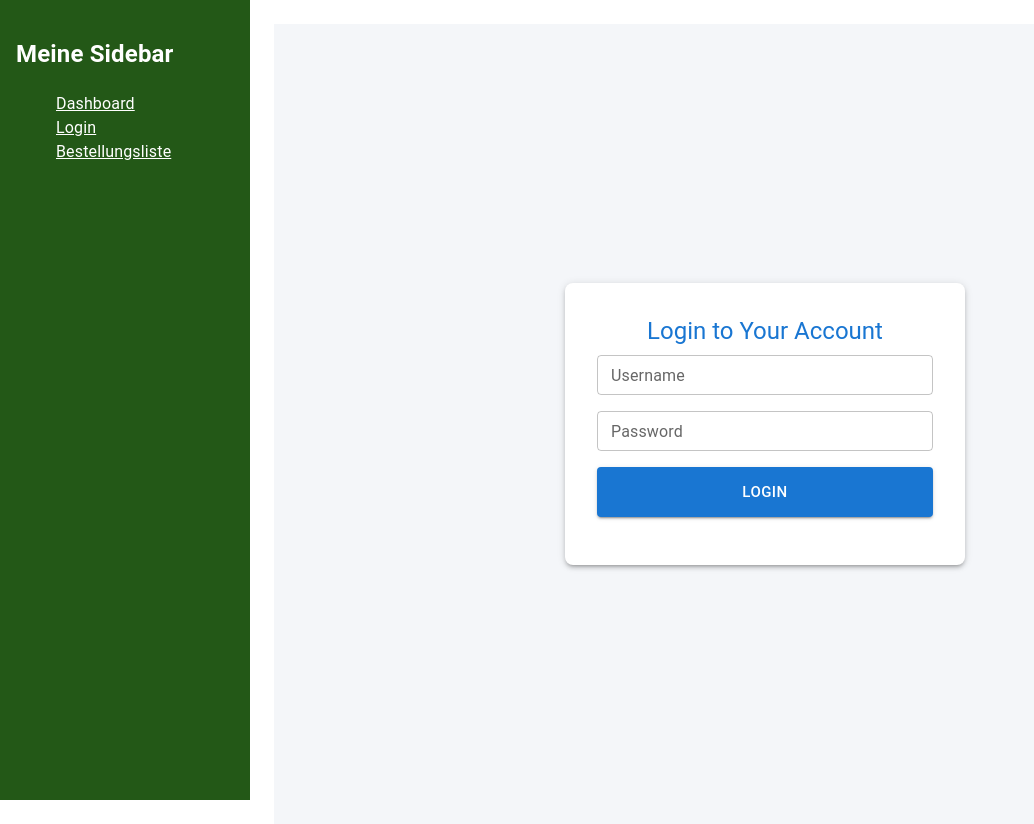
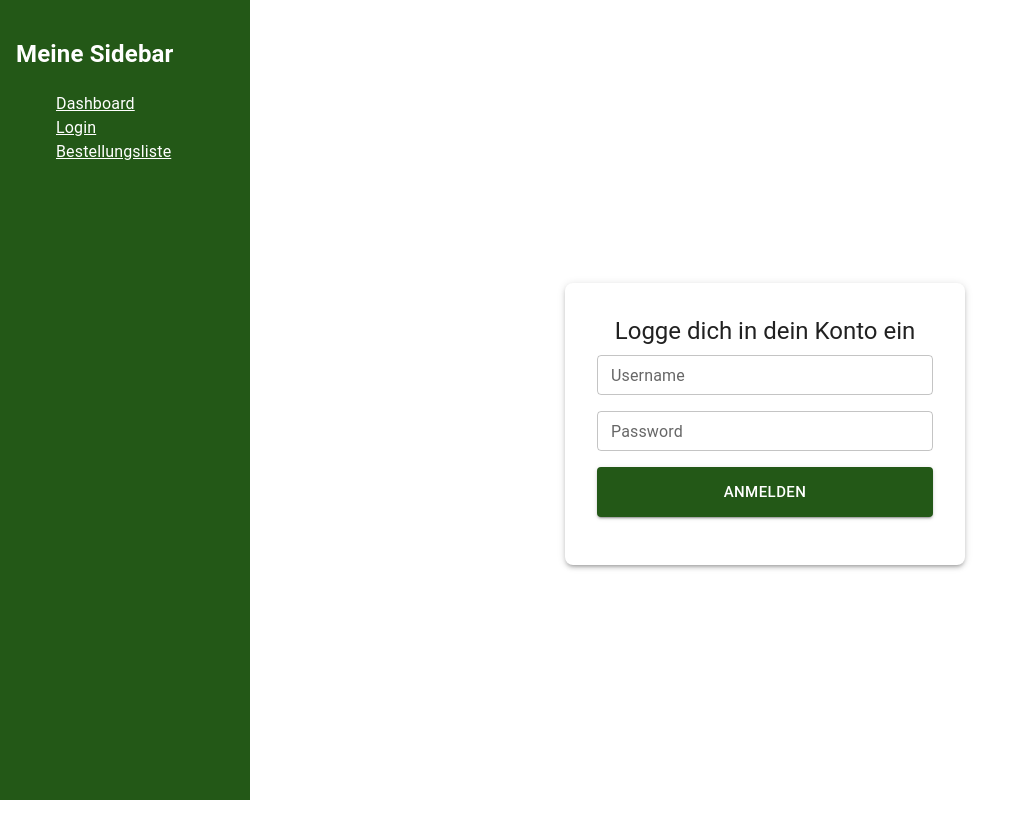
Before and after one commit to Patrick9107/gabbie-core-frontend, a React (Vite) app: page /login in a window 1280 px wide. Shown: the whole page, without its empty margins (0-1034 px from the left). Built offline with nearby package versions, Linux system fonts and the light colour scheme.

Commit message:
changed login screen

```diff
--- a/src/app/login/LoginForm.tsx
+++ b/src/app/login/LoginForm.tsx
@@ -29,7 +29,7 @@ const LoginForm = () => {
       justifyContent="center"
       alignItems="center"
       height="100vh"
-      bgcolor="#f4f6f9"
+      bgcolor="white"
       p={3}
     >
       <Box
@@ -43,8 +43,8 @@ const LoginForm = () => {
         width="100%"
         maxWidth="400px"
       >
-        <Typography variant="h5" color="primary" gutterBottom>
-          Login to Your Account
+        <Typography variant="h5" gutterBottom>
+          Logge dich in dein Konto ein
         </Typography>
         <Formik
           initialValues={{ username: '', password: '' }}
@@ -100,16 +100,15 @@ const LoginForm = () => {
                 <Button
                   type="submit"
                   variant="contained"
-                  color="primary"
                   fullWidth
                   disabled={status === 'pending'} // Button deaktivieren, wenn die Mutation läuft
                   size="large"
-                  sx={{ padding: '12px 0' }}
+                  sx={{ padding: '12px 0',  bgcolor: "#235817" }}
                 >
                   {status === 'pending' ? (
                     <CircularProgress size={24} color="inherit" />
                   ) : (
-                    'Login'
+                    'Anmelden'
                   )}
                 </Button>
               </Box>
```
